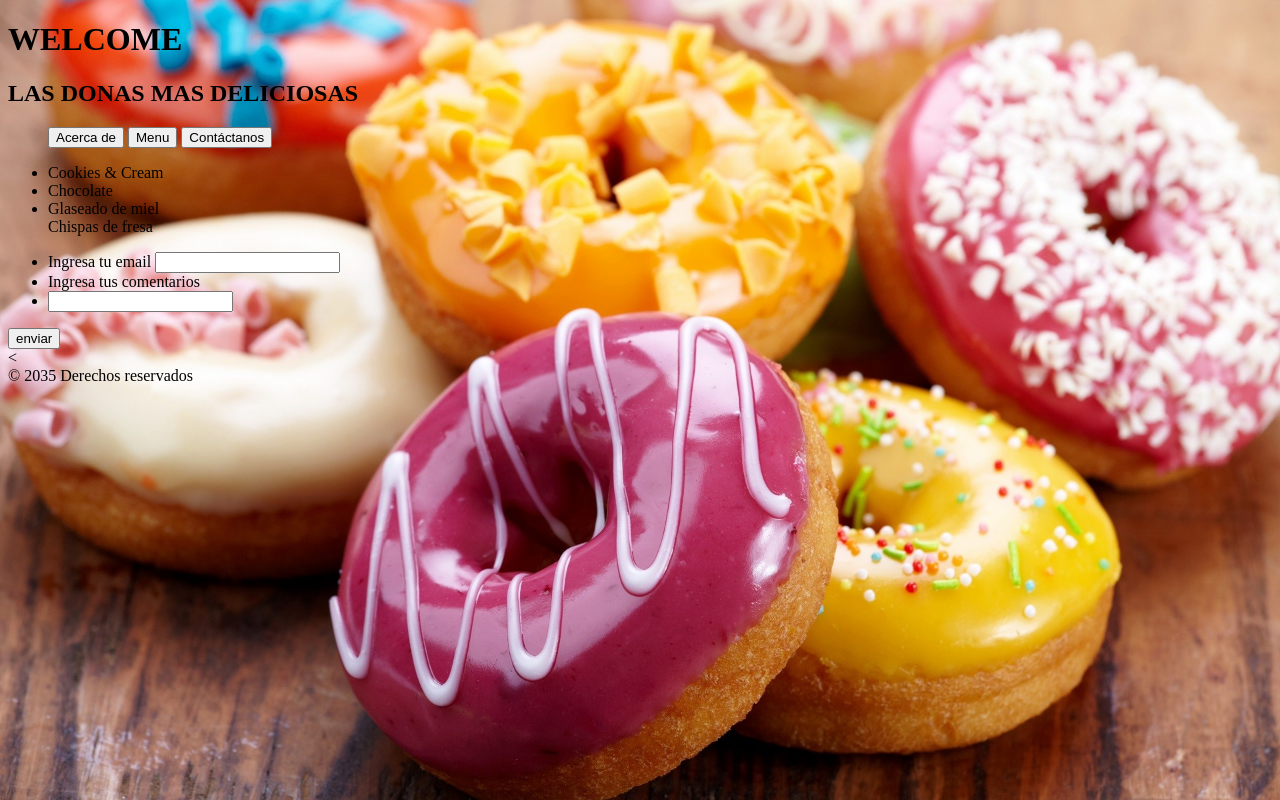
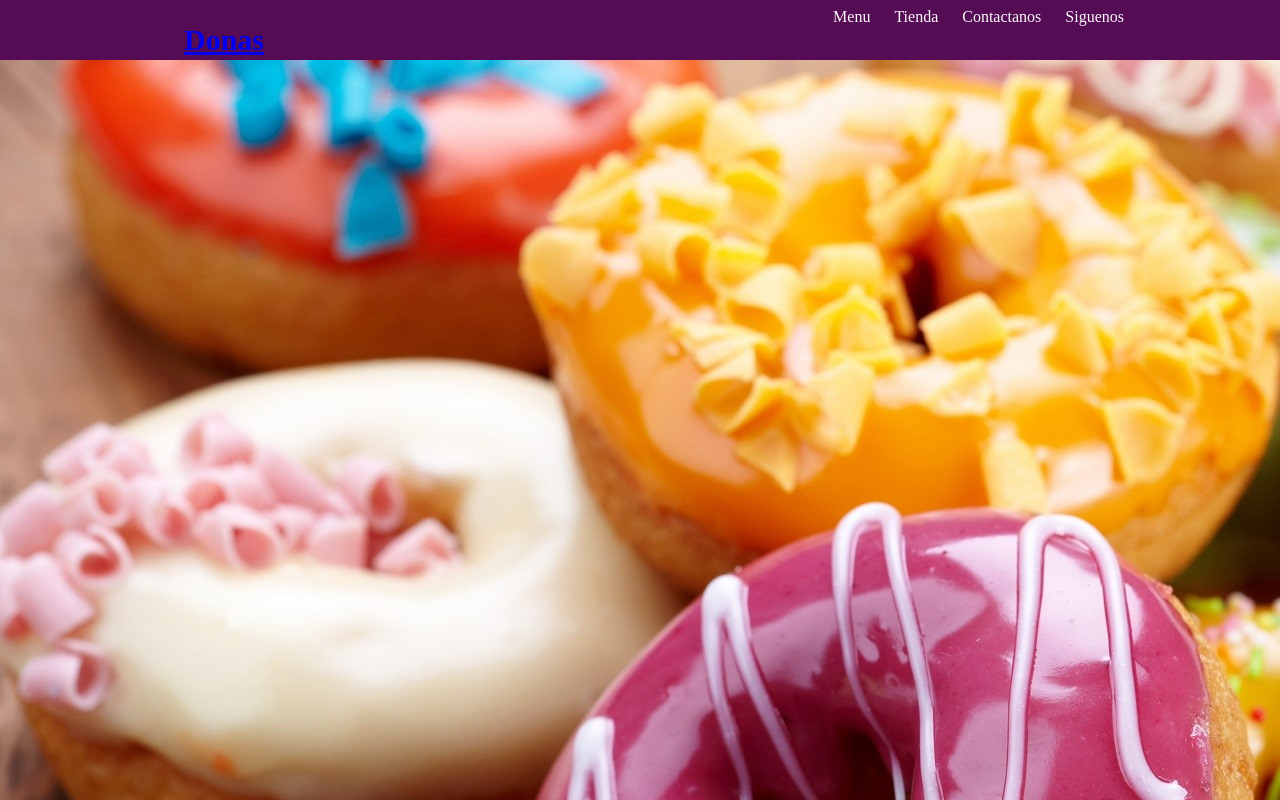
Before and after one commit to alejandrafreites/BAMULTIPLICA2.0, a plain HTML site: page index.html in a window 1280 px wide. Drawn offline with Linux system fonts and the light colour scheme.

Commit message:
nueva actualizacion

```diff
--- a/index.html
+++ b/index.html
@@ -7,57 +7,25 @@
     <meta name="viewport" content="width=device-width, initial-scale=1.0">
     <title>YLIANETH FREITES</title>
     <link rel="stylesheet" href="style.css">
+    <script src="https://kit.fontawesome.com/7e5b2d153f.js" crossorigin="anonymous"></script>
 </head>
-
 <body>
-    <!-- este es el header -->
-    <header>
-        <H1>WELCOME</H1>
-        <H2>LAS DONAS MAS DELICIOSAS</H2>
+    <header class="header">
+        <nav class="nav">
+<a href="#" class="logo">Donas</a>
+<button class="nav-toggle">
+    <i class="fas fa-bars"></i>
+</button>
+<ul class="nav-menu">
+    <li class="nav menu-item"><a href="#" class="nav-menu-link nav-link">Menu</a></li>
+    <li class="nav menu-item"><a href="#" class="nav-menu-link nav-link">Tienda</a></li>
+    <li class="nav menu-item"><a href="#" class="nav-menu-link nav-link">Contactanos</a></li>
+    <li class="nav menu-item"><a href="#" class="nav-menu-link nav-link">Siguenos</a></li>
+</ul>
+        </nav>
     </header>
-    <!-- barra de navegacion -->
-    <nav>
-        <ul>
-            <button>Acerca de</button>
-            <button>Menu </button>
-            <button>Contáctanos</button>
-        </ul>
-    </nav>
-    <!-- lista de productos -->
-
-    <div>
-        <ul>
-            <li>Cookies & Cream</li>
-            <li>Chocolate</li>
-            <li>Glaseado de miel</li>
-            <lil>Chispas de fresa</lil>
-        </ul>
-    </div>
-    <!-- formulario de experiencia -->
-    <div>
-        <form action=" get ">
-            <ul>
-                <li>
-                    <label form=" ">Ingresa tu email</label>
-                    <input type="email ">
-                </li>
-                <li>
-                    Ingresa tus comentarios
-                </li>
-                <iput type="tex ">
-                    </li>
-                    <li>
-                        <input type="text ">
-                    </li>
-            </ul>
-            <button type="submit ">enviar</button>
-        </form>
-    </div>
-
-
-    < <footer>
-        © 2035 Derechos reservados
-        </footer>
+    <main>
+        <h1><body></body></h1>
+    </main>
 </body>
-
 </html>
--- a/style.css
+++ b/style.css
@@ -1,7 +1,84 @@
+* {
+    margin: 0;
+    box-sizing:border-box;
+}
+
 body {
-    background-image: url('/143424-donut-donuts-food-closeup-depth-of-field-wooden-surface-colorful-sweets.jpg');
-    background-position: center center;
-    background-repeat: no-repeat;
-    background-size: cover;
-    background-attachment: fixed;
+    font-family:sans serif;
+    padding: 90px 20px 0;
 }
+
+.header {
+    background-color: rgb(85, 12, 85);
+    height: 80px;
+    position: fixed;
+    width: 100%;
+    top: 0;
+    left: 0;
+}
+
+.nav {
+    display:flex;
+    justify-content:space-between;
+
+    max-width: 992px;
+    margin: 0 auto;
+}
+
+.nav-link {
+    color:rgb(249, 249, 249);
+    text-decoration: none;
+}
+
+.logo {
+    font-size: 30px;
+    font-weight:bold;
+    padding: 0 40px;
+    line-height: 80px;
+}
+.nav-menu {
+    display: flex;
+    margin: right 40px;
+    list-style: none;
+}
+
+.nav-menu-item{
+    font-size: 18px;
+    margin: 0 10px;
+    line-height: 80px;
+    text-transform: uppercase;
+    width: max-content;
+}
+
+.nav-menu-link {
+    padding: 8px 12px;
+    border-radius: 3px;
+}
+.nav-menu-link:hover {
+    background-color: rgb(115, 105, 105);
+    transition:0.5s;
+}
+
+.nav-toggle {
+    color: white;
+    background: none;
+    border: none;
+    font-size:30px;
+    padding: 0 20px;
+    line-height:60px;
+
+    display: none;
+}
+@media (max-width:768px ) {
+    body {
+        font-family: sans-serif;
+        padding-top:70px;
+    }
+}
+
+.header {
+    height: 60px;
+}
+body{
+    background-image: url(143424-donut-donuts-food-closeup-depth-of-field-wooden-surface-colorful-sweets.jpg);
+}
```
